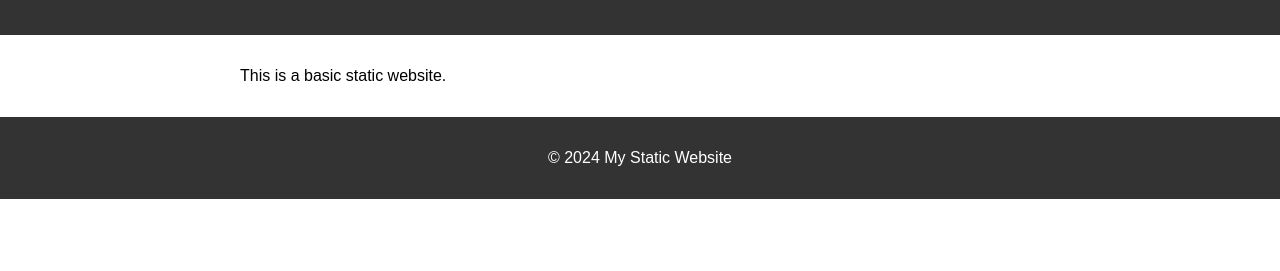
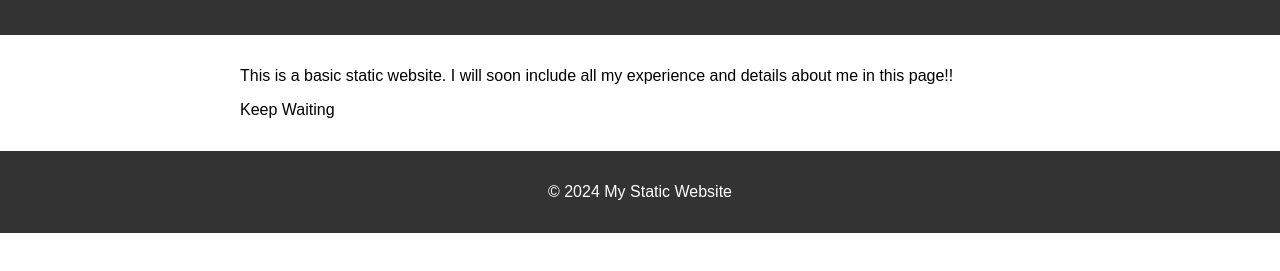
Before and after one commit to Neeha2383/bio, a plain HTML site: page index.html in a window 1280 px wide. Shown: the part 77-348 px from the top of the page. Drawn offline with Linux system fonts and the light colour scheme.

Commit message:
updating index

```diff
--- a/index.html
+++ b/index.html
@@ -12,7 +12,8 @@
         <h1>Welcome to My Website V 1.0</h1>
     </header>
     <section>
-        <p>This is a basic static website.</p>
+        <p>This is a basic static website. I will soon include all my experience and details about me in this page!!</p>
+        <p>Keep Waiting</p>
     </section>
     <footer>
         <p>&copy; 2024 My Static Website</p>
```
